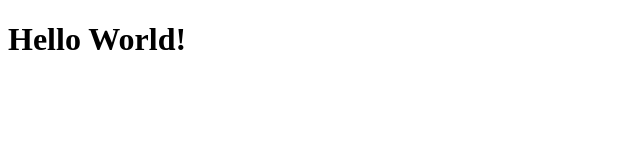
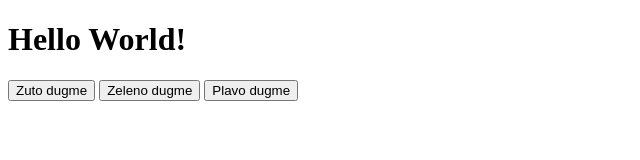
Before and after one commit to ZijadLejlic/js-mini-projects, a plain HTML site: page market/index.html in a window 1280 px wide. Shown: the whole page, without its empty margins (0-640 px from the left). Drawn offline with Linux system fonts and the light colour scheme.

Commit message:
practice

```diff
--- a/market/index.html
+++ b/market/index.html
@@ -9,6 +9,12 @@
 
     <h1>Hello World!</h1>
 
+    <button class = "zuta-boja" onclick="pokreniMe(this)">Zuto dugme</button>
+    <button class = "zelena-boja" onclick="pokreniMe(this)">Zeleno dugme</button>
+    <button class = "plava-boja" onclick="pokreniMe(this)">Plavo dugme</button>
+
+    <p id="kliknutoDugme"></p>
+
 
     <script src="script.js"></script>
 </body>
--- a/market/script.js
+++ b/market/script.js
@@ -1 +1,13 @@
-alert('Fajl se ucitao');
+function pokreniMe(dugme) {
+
+    let nazivDugmeta = dugme.innerText;
+    let klasaDugmeta = dugme.className;
+    console.log(klasaDugmeta);
+
+    let message = document.querySelector('#kliknutoDugme');
+    message.innerText = `Kliknuli ste na dugme: ${nazivDugmeta}`;
+
+    message.removeAttribute('class');
+
+
+}
```
